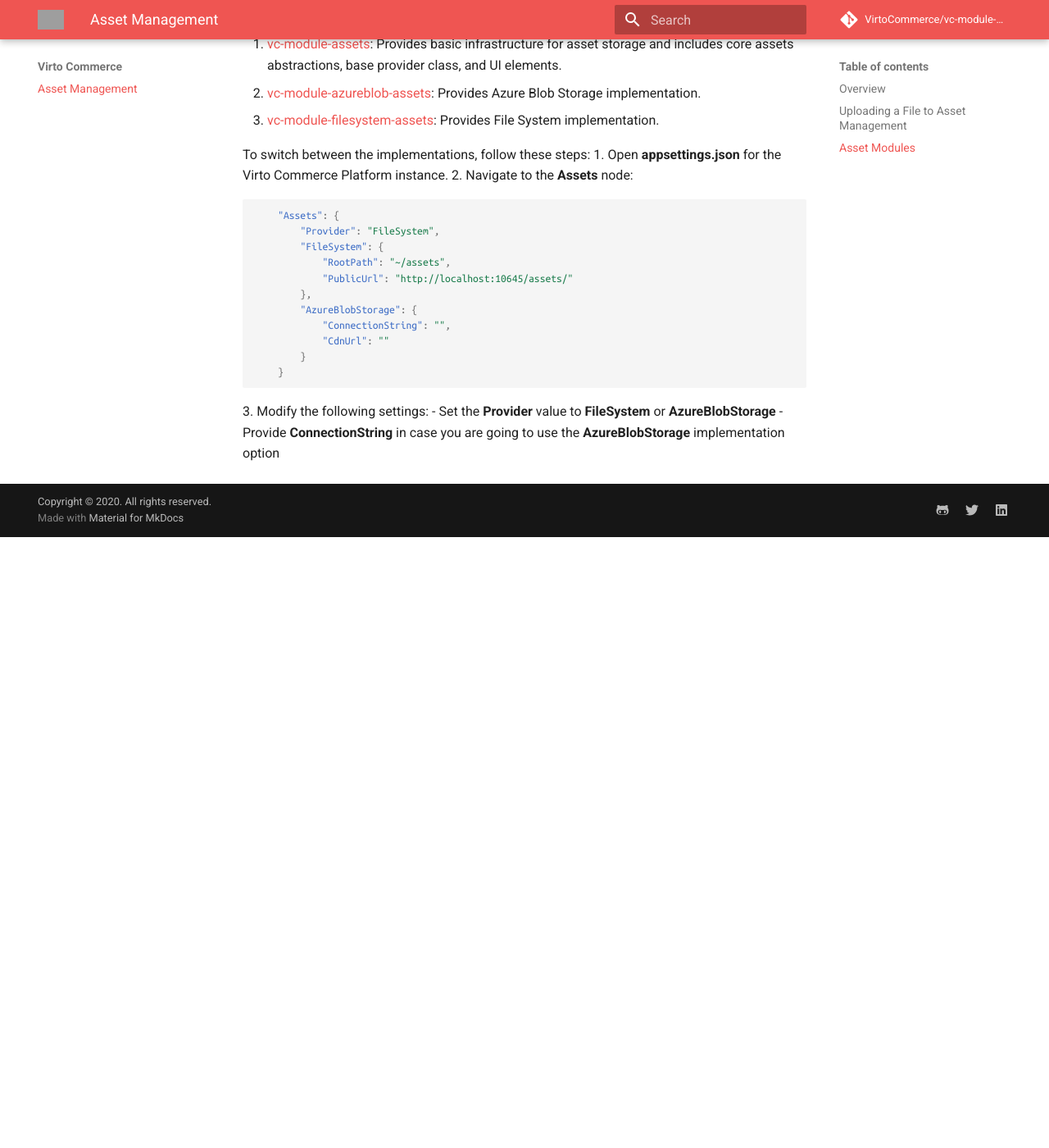
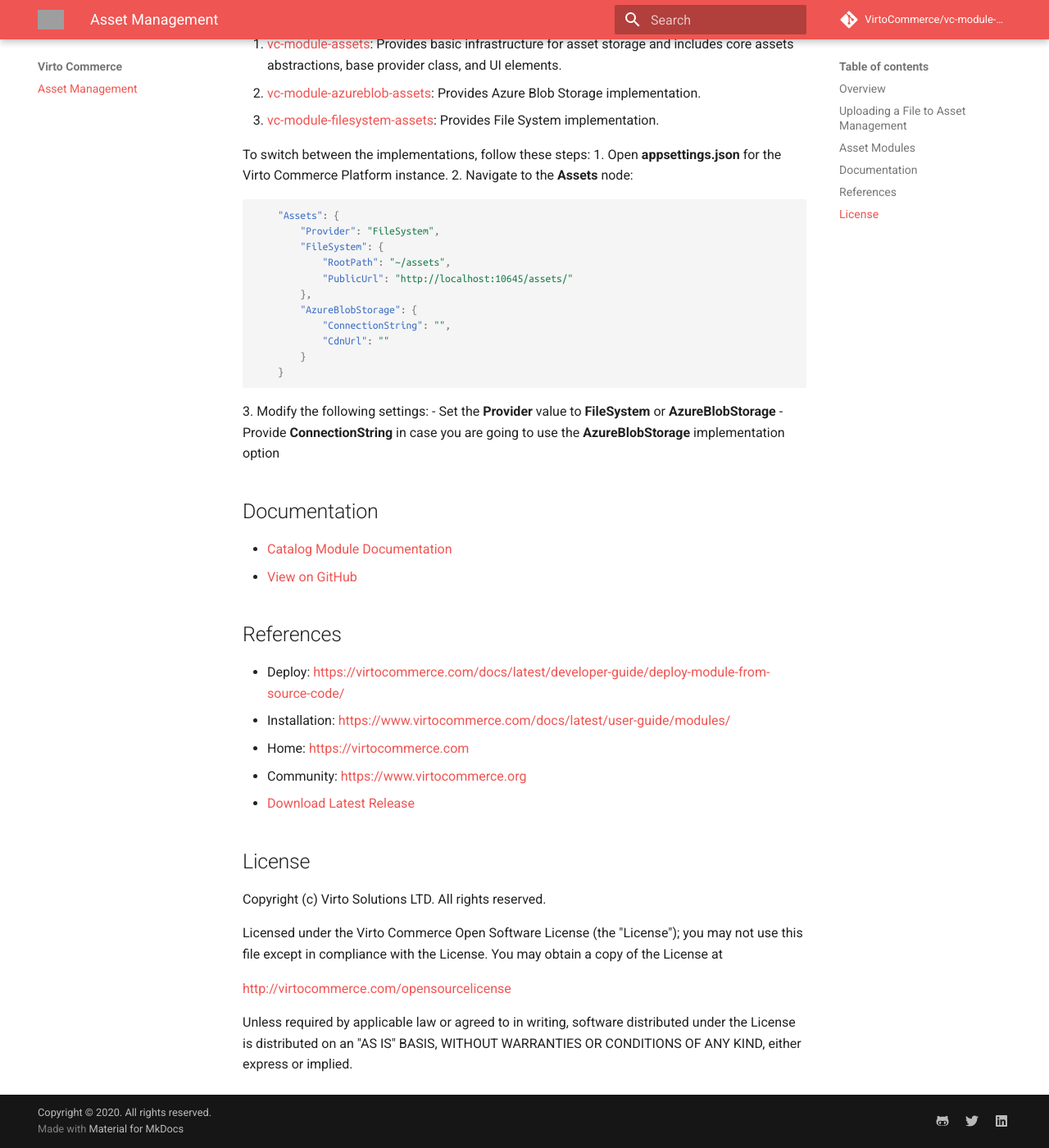
Before and after one commit to VirtoCommerce/vc-module-assets, an MkDocs documentation site: the page built from docs/index.md, in a window 1280 px wide and 1400 px high, scrolled down 1994 px. Shown: the whole window at 82% size. Built offline with MkDocs 1.6.1 and Material for MkDocs 9.7.7, drawn with Linux system fonts in a browser that asks for light colours; comment, search, counter and statistics services are not loaded; before the commit the page ends 2649 px from its top, so only the background shows below that; grey boxes are pictures that could not be loaded.

Commit message:
Updated index.md

```diff
--- a/docs/index.md
+++ b/docs/index.md
@@ -60,3 +60,32 @@ To switch between the implementations, follow these steps:
 3. Modify the following settings:
     - Set the **Provider** value to **FileSystem** or **AzureBlobStorage**
     - Provide **ConnectionString** in case you are going to use the **AzureBlobStorage** implementation option
+
+
+## Documentation
+* [Catalog Module Documentation](https://virtocommerce.com/docs/latest/modules/assets/)
+* [View on GitHub](docs/index.md)
+
+
+## References
+
+* Deploy: https://virtocommerce.com/docs/latest/developer-guide/deploy-module-from-source-code/
+* Installation: https://www.virtocommerce.com/docs/latest/user-guide/modules/
+* Home: https://virtocommerce.com
+* Community: https://www.virtocommerce.org
+* [Download Latest Release](https://github.com/VirtoCommerce/vc-module-catalog/releases/latest)
+
+## License
+
+Copyright (c) Virto Solutions LTD.  All rights reserved.
+
+Licensed under the Virto Commerce Open Software License (the "License"); you
+may not use this file except in compliance with the License. You may
+obtain a copy of the License at
+
+http://virtocommerce.com/opensourcelicense
+
+Unless required by applicable law or agreed to in writing, software
+distributed under the License is distributed on an "AS IS" BASIS,
+WITHOUT WARRANTIES OR CONDITIONS OF ANY KIND, either express or
+implied.
```
